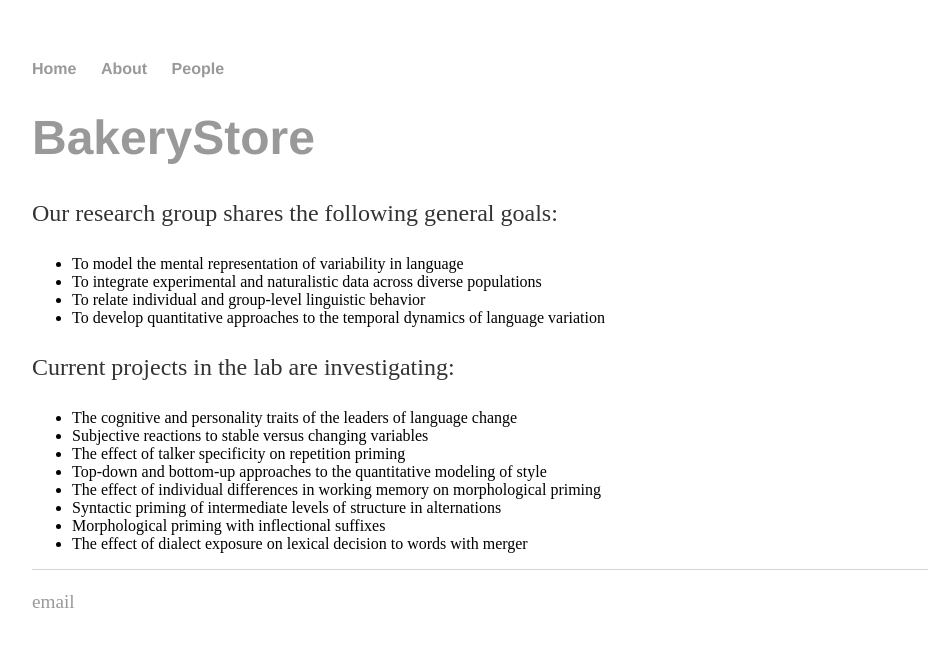
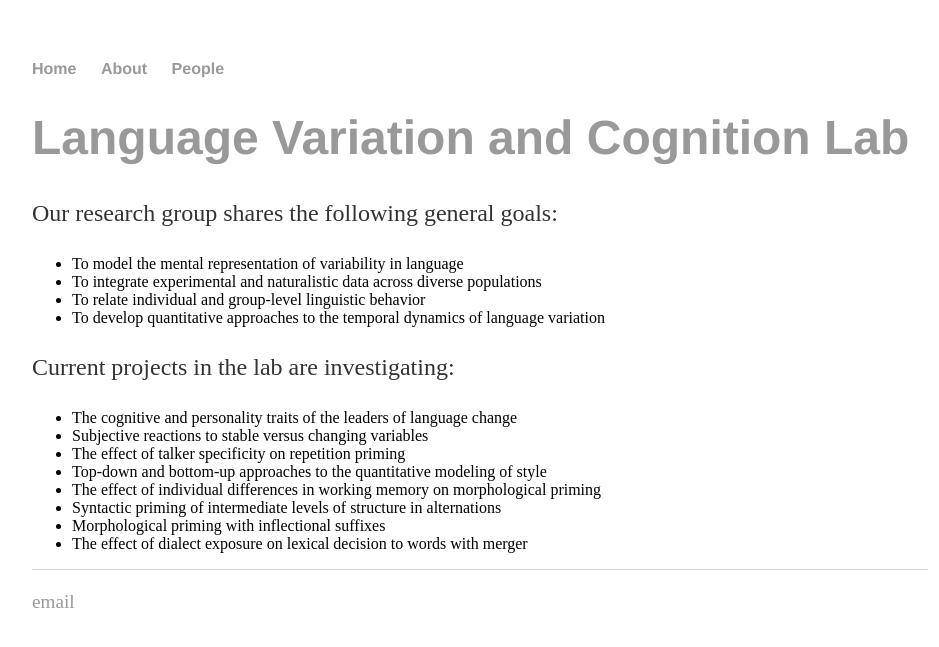
Before and after one commit to laceywade/TammingaLab.github.io, a Jekyll site: the page built from about.md, in a window 1280 px wide. Shown: the top 647 px of the page, without its empty margins (160-1099 px from the left). Built offline with Jekyll 4.4.1, drawn with Linux system fonts in a browser that asks for light colours.

Commit message:
Updated default.html

```diff
--- a/_layouts/default.html
+++ b/_layouts/default.html
@@ -15,7 +15,7 @@
             <li><a href="/people">People</a></li>
           </ul>
         </nav>
-        <h1><a href="/">Bakery<strong>Store</strong></a></h1>
+        <h1><a href="/">Language Variation and Cognition Lab</a></h1>
       </div>
     </header>
 			<div class="container">
```
